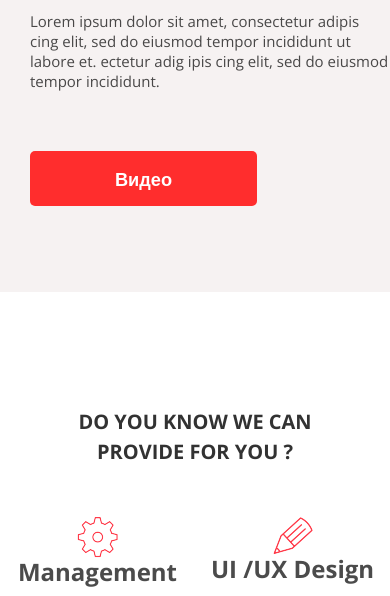
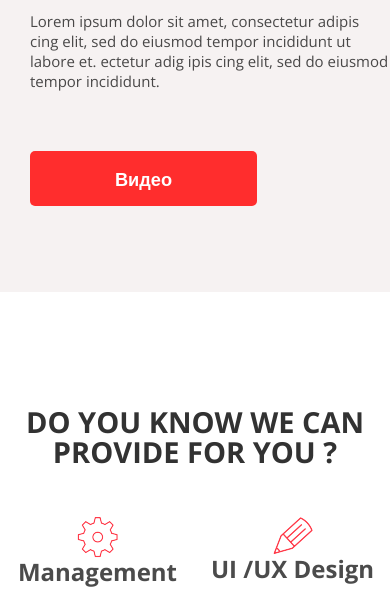
Before and after one commit to AlexShatokhin/economics, a plain HTML site: page index.html in a window 390 px wide. Shown: the part 248-844 px from the top of the page. Drawn offline with nearby package versions, Linux system fonts and the light colour scheme.

Commit message:
bug fixed

```diff
--- a/sass/_media.sass
+++ b/sass/_media.sass
@@ -110,7 +110,7 @@
     .information
         .dyk
             .title
-                font-size: 20px
+                font-size: 29px
                 line-height: 30px
         .baffs
             .maneg, .design, .brand, .animation
```
Also changed, not shown: css/style.css.
